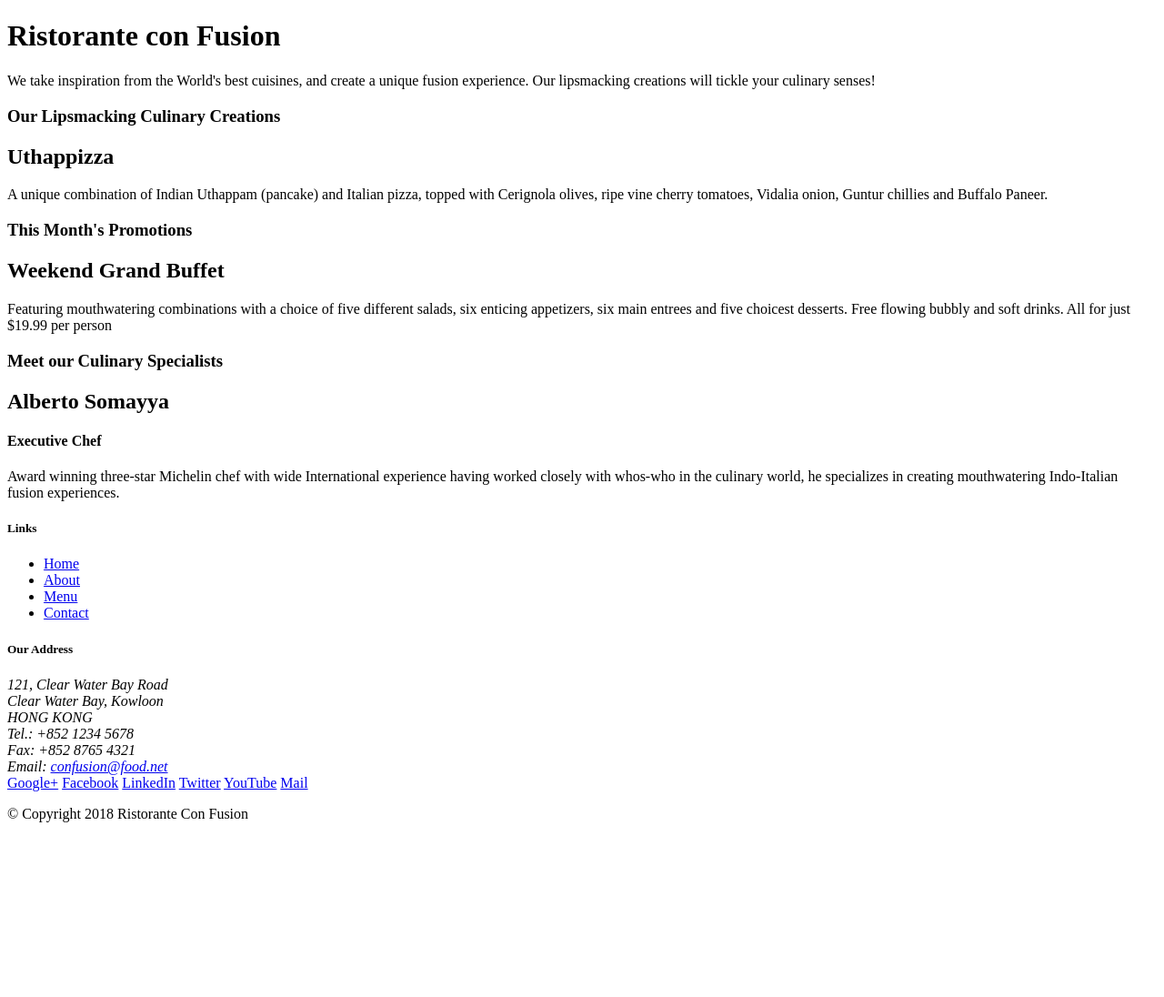
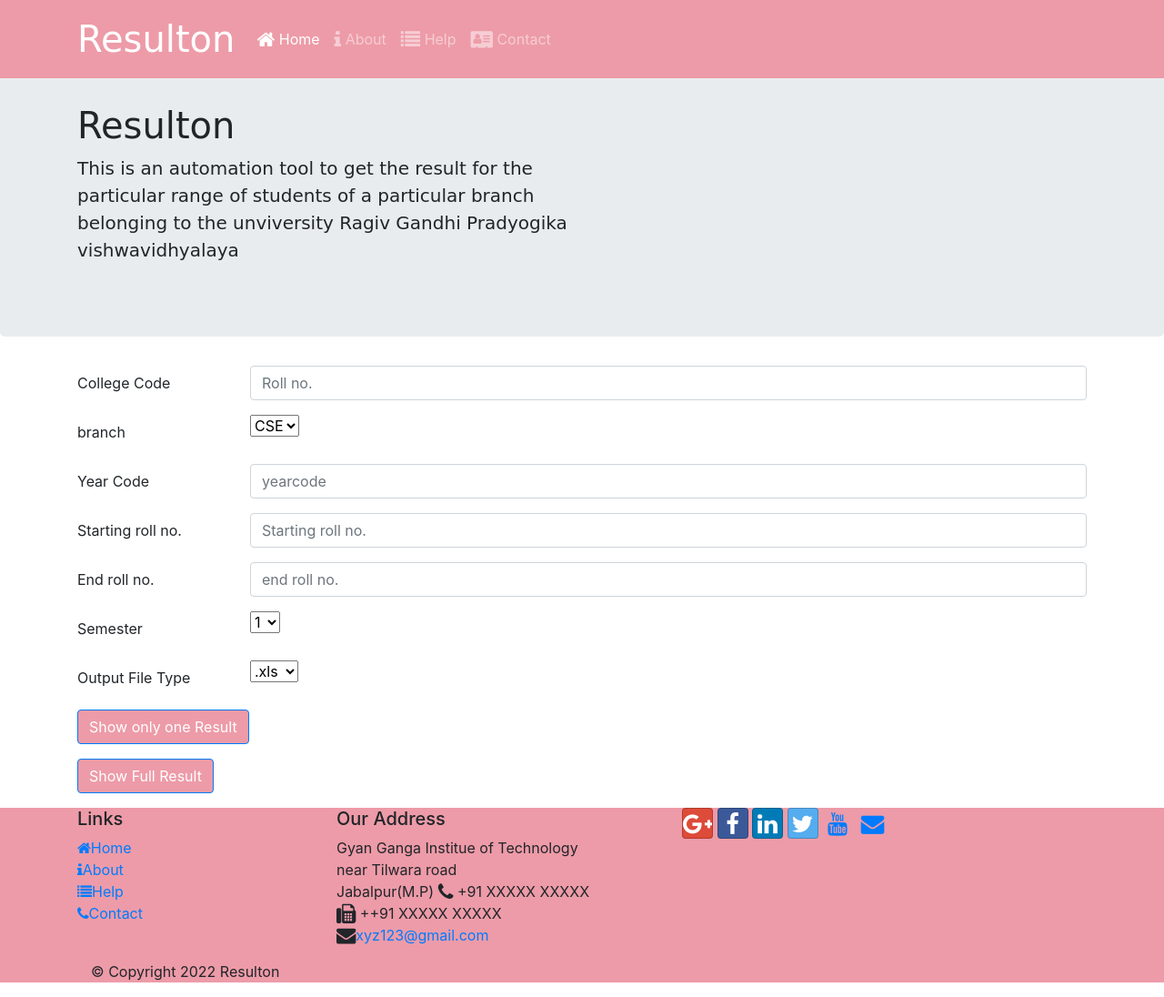
Before and after one commit to HarshitKesharwani/Resultant, a website: page index.html in a window 1280 px wide. Shown: the whole page at 91% size. Before the commit the page ends 920 px from the top, so only its background shows below. Drawn offline with nearby package versions, Linux system fonts and the light colour scheme; a web font is replaced by a local one.

Commit message:
first commit

```diff
--- /dev/null
+++ b/css/styles.css
@@ -0,0 +1,34 @@
+body
+{
+    padding:50px 0px 0px 0px;
+    z-index: 0px;
+}
+.navbar-dark
+{
+    background-color:rgb(237, 155, 168);
+}
+.foot
+{
+    background-color:rgb(237, 155, 168);
+
+    padding:0px 0px 0px 0px;
+    margin: 0px 0px 0px 0px;
+}
+
+.hh
+{
+
+
+    font-size: 40px;
+    font-family: 'Combo', cursive;
+
+}
+.h{
+
+    font-size: 20px;
+    font-family: 'Combo', cursive;
+
+}
+.clr{
+    background-color:rgb(237, 155, 168) ;
+}
--- a/index.html
+++ b/index.html
@@ -2,99 +2,202 @@
 <html lang="en">
 
 <head>
-    <title>Ristorante Con Fusion</title>
+    <title>Resulton</title>
+    <!-- Required meta tags always come first -->
+    <meta charset="utf-8">
+    <meta name="viewport" content="width=device-width, initial-scale=1, shrink-to-fit=no">
+    <meta http-equiv="x-ua-compatible" content="ie=edge">
+
+    <!-- Bootstrap CSS -->
+    <link rel="stylesheet" href="node_modules/bootstrap/dist/css/bootstrap.min.css">
+    <link rel="stylesheet" href="node_modules/font-awesome/css/font-awesome.min.css">
+    <link rel="stylesheet" href="node_modules/bootstrap-social/bootstrap-social.css">
+    <link rel="stylesheet" href="./css/styles.css">
+    <link rel="preconnect" href="https://fonts.googleapis.com">
+<link rel="preconnect" href="https://fonts.gstatic.com" crossorigin>
+<link href="https://fonts.googleapis.com/css2?family=Alumni+Sans+Collegiate+One:ital@1&family=Indie+Flower&family=Ms+Madi&family=Pacifico&family=Rubik+Distressed&display=swap" rel="stylesheet">
 </head>
 
 <body>
+    <nav class="navbar navbar-dark navbar-expand-sm fixed-top">
+        <div class="container">
+            <button class="navbar-toggler" type="button" data-toggle="collapse" data-target="#Navbar">
+                <span class="navbar-toggler-icon"></span>
+            </button>
+            <a class="navbar-brand hh" href="./index.html">Resulton</a>
+            <div class="collapse navbar-collapse" id="Navbar">
+                <ul class="navbar-nav mr-auto">
+                        <li class="nav-item active"><a class="nav-link" href="#"><span class="fa fa-home fa-lg"></span> Home</a></li>
+                        <li class="nav-item"><a class="nav-link" href="./about.html"><span class="fa fa-info fa-lg"></span> About</a></li>
+                        <li class="nav-item"><a class="nav-link" href="#"><span class="fa fa-list fa-lg"></span> Help</a></li>
+                        <li class="nav-item"><a class="nav-link" href="./contactus.html"><span class="fa fa-address-card fa-lg"></span> Contact</a></li>
+                </ul>
+            </div>
+        </div>
+    </nav>
 
-    <header>
-        <div>
-            <div>
-                <div>
-                    <h1>Ristorante con Fusion</h1>
-                    <p>We take inspiration from the World's best cuisines, and create a unique fusion experience. Our lipsmacking creations will tickle your culinary senses!</p>
+
+    <header class="jumbotron cl2">
+        <div  class="container">
+            <div class="row">
+                <div class="col-12 col-sm-6 ">
+                    <h1 class="hh">Resulton</h1>
+
+                    <p class="h">This is an automation tool to get the result for the particular range of students of a particular branch belonging to the unviversity Ragiv Gandhi Pradyogika vishwavidhyalaya</p>
                 </div>
-                <div>
+                <div class="col-12 col-sm">
                 </div>
             </div>
         </div>
     </header>
+<div  class="container">
+    <form>
+        <div class="form-group row">
+                <label for="firstname" class="col-md-2 col-form-label">College Code</label>
 
-    <div>
-        <div>
-            <div>
-                <h3>Our Lipsmacking Culinary Creations</h3>
-            </div>
-            <div>
-                <h2>Uthappizza</h2>
-                <p>A unique combination of Indian Uthappam (pancake) and Italian pizza, topped with Cerignola olives, ripe vine cherry tomatoes, Vidalia onion, Guntur chillies and Buffalo Paneer.</p>
-            </div>
+                <div class="col-md-10">
+                    <input type="text" class="form-control" id="firstname" placeholder="Roll no.">
+
+                </div>
         </div>
 
+        <div class="form-group row">
+        <label for="branch" class="col-md-2 col-form-label">branch</label>
 
-        <div>
-            <div>
-                <h3>This Month's Promotions</h3>
+        <div class="col-md-10">
+            <select id="branch" name="branch">
+                <option value="CSE">CSE</option>
+                <option value="IT">IT</option>
+                <option value="AL">AL</option>
+                <option value="IOT">IOT</option>
+              </select>
+
+         </div>
+        </div>
+        <div class="form-group row">
+            <label for="yearcode" class=" col-12 col-md-2 col-form-label">Year Code</label>
+
+            <div class="col-md-10">
+            <input type="year" class="form-control" id="yearcode" placeholder="yearcode">
+
             </div>
-            <div>
-                <h2>Weekend Grand Buffet</h2>
-                <p>Featuring mouthwatering combinations with a choice of five different salads, six enticing appetizers, six main entrees and five choicest desserts. Free flowing bubbly and soft drinks. All for just $19.99 per person </p>
+
             </div>
+        <div class="form-group row">
+        <label for="rollno." class=" col-12 col-md-2 col-form-label">Starting roll no.</label>
+
+        <div class="col-md-10">
+        <input type="roll" class="form-control" id="roll" placeholder="Starting roll no.">
+
         </div>
 
-        <div>
-            <div>
-                <h3>Meet our Culinary Specialists</h3>
+        </div>
+        <div class="form-group row">
+        <label for="roll" class="col-md-2 col-form-label">End roll no.</label>
+
+        <div class="col-md-10">
+        <input type="email" class="form-control" id="email" placeholder="end roll no.">
+
+        </div>
+        </div>
+        <div class="form-group row">
+            <label for="sem" class=" col-12 col-md-2 col-form-label">Semester</label>
+            <div class="col-md-10">
+            <select id="sem" name="sem">
+                <option value="CSE">1</option>
+                <option value="IT">2</option>
+                <option value="AL">3</option>
+                <option value="IOT">4</option>
+                <option value="IOT">5</option>
+                <option value="IOT">6</option>
+
+
+              </select>
+              </div>
             </div>
-            <div>
-                <h2>Alberto Somayya</h2>
-                <h4>Executive Chef</h4>
-                <p>Award winning three-star Michelin chef with wide International experience having worked closely with whos-who in the culinary world, he specializes in creating mouthwatering Indo-Italian fusion experiences. </p>
-            </div>
-        </div>
-    </div>
+            <div class="form-group row">
+                <label for="file" class=" col-12 col-md-2 col-form-label">Output File Type</label>
+                <div class="col-md-10">
+                <select id="sem" name="sem">
+                    <option value="CSE">.xls</option>
+                    <option value="IT">.pdf</option>
+                    <option value="AL">.txt</option>
 
-    <footer>
-        <div>
-            <div>
-                <div>
+
+                  </select>
+                  </div>
+                </div>
+                <div class="form-group row">
+
+                    <div class=" col-md-10">
+                        <button type="submit" class="btn btn-primary clr">Show only one Result</button>
+
+                    </div>
+
+                    </div>
+                    <div class="form-group row">
+
+                        <div class=" col-md-10">
+                            <button type="submit" class="btn btn-primary clr">Show Full Result</button>
+
+                        </div>
+
+                        </div>
+
+
+
+
+
+
+                    </div>
+</form>
+
+    <footer class="foot"  >
+        <div class="container">
+            <div class="row">
+                <div class="col-4 col-sm-3">
                     <h5>Links</h5>
-                    <ul>
-                        <li><a href="#">Home</a></li>
-                        <li><a href="#">About</a></li>
-                        <li><a href="#">Menu</a></li>
-                        <li><a href="#">Contact</a></li>
+                    <ul class="list-unstyled">
+                        <li><a href="#"><span class="fa fa-home "></span>Home</a></li>
+                        <li><a href="./about.html"><span class="fa fa-info "></span>About</a></li>
+                        <li><a href="#"><span class="fa fa-list "></span>Help</a></li>
+                        <li><a href="#"><span class="fa fa-phone "></span>Contact</a></li>
                     </ul>
                 </div>
-                <div>
+                <div class="col-7 col-sm-4">
                     <h5>Our Address</h5>
                     <address>
-		              121, Clear Water Bay Road<br>
-		              Clear Water Bay, Kowloon<br>
-		              HONG KONG<br>
-		              Tel.: +852 1234 5678<br>
-		              Fax: +852 8765 4321<br>
-		              Email: <a href="mailto:confusion@food.net">confusion@food.net</a>
+		              Gyan Ganga Institue of Technology<br>
+		             near Tilwara road <br>
+		             Jabalpur(M.P)
+		              <i class="fa fa-phone fa-lg"></i> +91 XXXXX XXXXX<br>
+		              <i class="fa fa-fax fa-lg"></i> ++91 XXXXX XXXXX<br>
+		              <i class="fa fa-envelope fa-lg"></i><a href="mailto:confusion@food.net">xyz123@gmail.com</a>
 		           </address>
                 </div>
-                <div>
-                    <div>
-                        <a href="http://google.com/+">Google+</a>
-                        <a href="http://www.facebook.com/profile.php?id=">Facebook</a>
-                        <a href="http://www.linkedin.com/in/">LinkedIn</a>
-                        <a href="http://twitter.com/">Twitter</a>
-                        <a href="http://youtube.com/">YouTube</a>
-                        <a href="mailto:">Mail</a>
+                <div class="col-12 col-sm-5">
+                    <div >
+                        <a class="btn btn-social-icon btn-google" href="http://google.com/+"><i class="fa fa-google-plus fa-lg"></i></a>
+                        <a class="btn btn-social-icon btn-facebook"href="http://www.facebook.com/profile.php?id="><i class="fa fa-facebook fa-lg"></i></a>
+                        <a class="btn btn-social-icon btn-linkedin" href="http://www.linkedin.com/in/"><i class="fa fa-linkedin fa-lg"></i></a>
+                        <a class="btn btn-social-icon btn-twitter"href="http://twitter.com/"><i class="fa fa-twitter fa-lg"></i></a>
+                        <a class="btn btn-social-icon btn-youtube"href="http://youtube.com/"><i class="fa fa-youtube fa-lg"></i></a>
+                        <a class="btn btn-social-icon btn-email"href="mailto:"><i class="fa fa-envelope fa-lg"></i></a>
                     </div>
                 </div>
            </div>
            <div>
-                <div>
-                    <p>© Copyright 2018 Ristorante Con Fusion</p>
+                <div class="col-auto">
+                    <p>© Copyright 2022 Resulton </p>
                 </div>
            </div>
         </div>
-    </footer>
+        </footer>
+        <!-- jQuery first, then Popper.js, then Bootstrap JS. -->
+    <script src="node_modules/jquery/dist/jquery.slim.min.js"></script>
+    <script src="node_modules/popper.js/dist/umd/popper.min.js"></script>
+    <script src="node_modules/bootstrap/dist/js/bootstrap.min.js"></script>
+
 
 </body>
 
--- a/package.json
+++ b/package.json
@@ -12,5 +12,11 @@
   "license": "ISC",
   "devDependencies": {
     "lite-server": "^2.3.0"
+  },
+  "dependencies": {
+    "bootstrap": "^4.0.0",
+    "font-awesome": "^4.7.0",
+    "jquery": "^3.3.1",
+    "popper.js": "^1.12.9"
   }
 }
```
Also changed, not shown: about.html (added, +110 -0 lines), contactus.html (added, +204 -0 lines), ._contactus.html (added), 1 other file.
